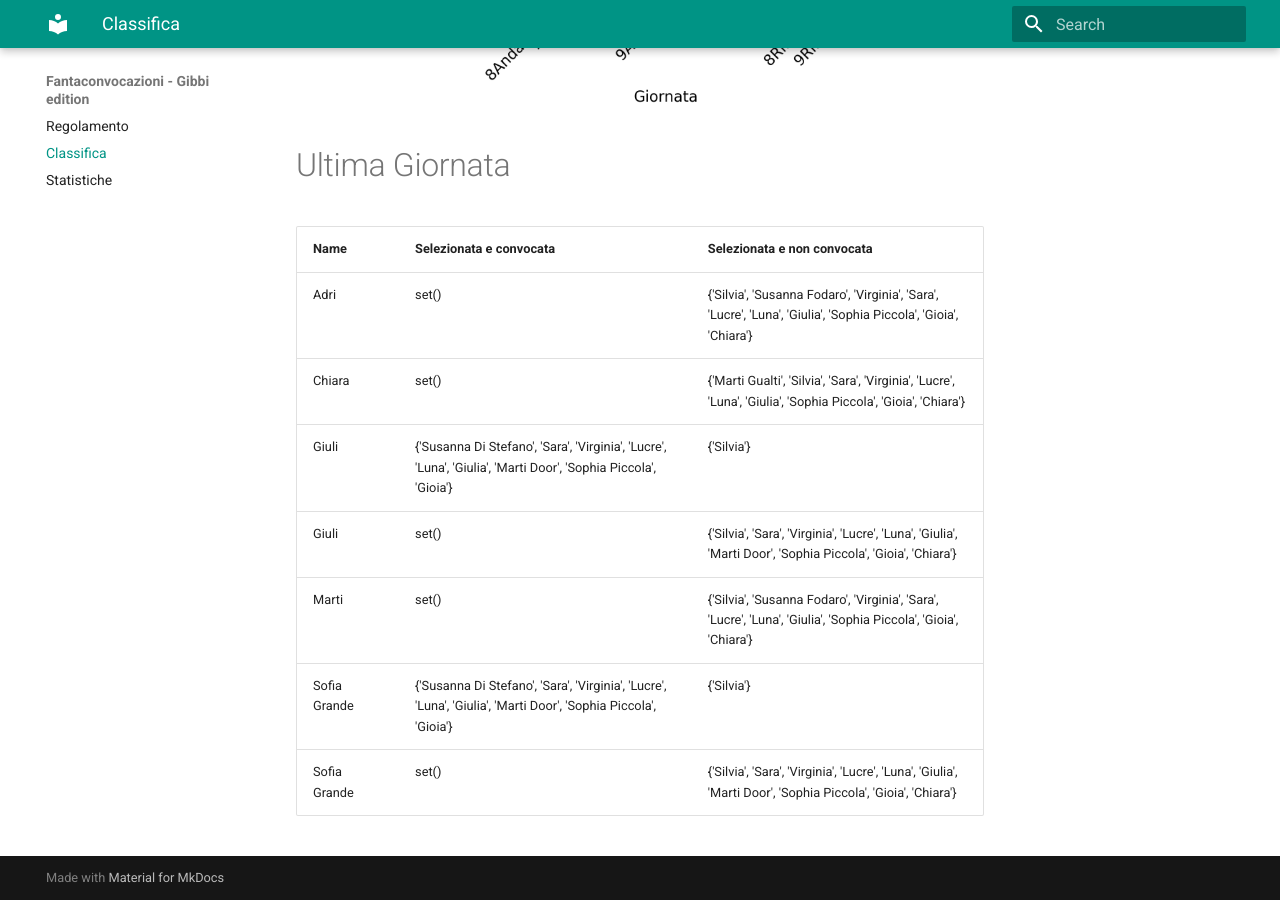
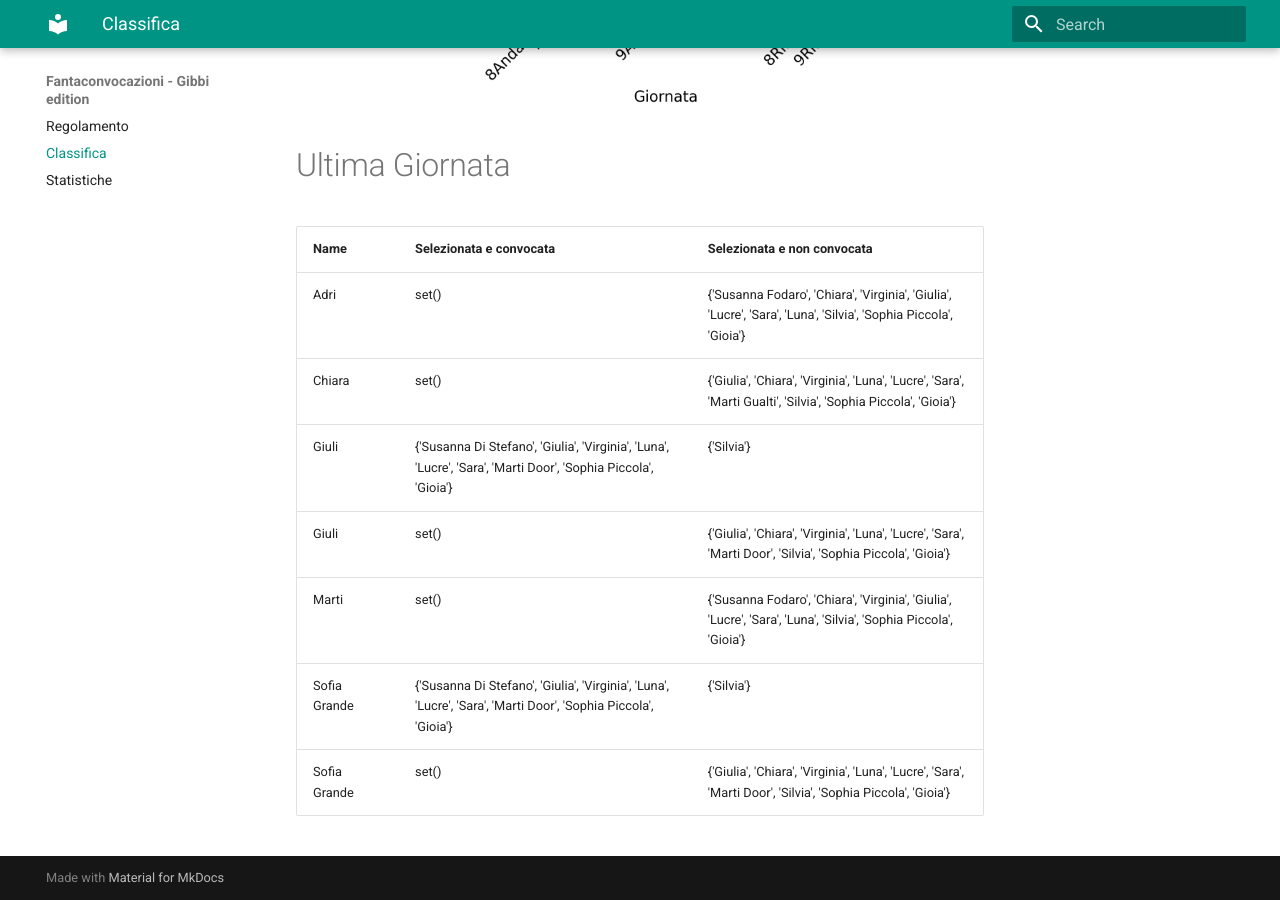
Before and after one commit to martinig94/fantagibbi, an MkDocs documentation site: the page built from docs/Classifica.md, in a window 1280 px wide and 900 px high, scrolled down 1003 px. Built offline with MkDocs 1.6.1 and Material for MkDocs 9.7.7, drawn with Linux system fonts in a browser that asks for light colours.

Commit message:
Auto-update from main.py

```diff
--- a/docs/Classifica.md
+++ b/docs/Classifica.md
@@ -18,11 +18,11 @@
 <!-- START_TABLE CORRECT -->
 | Name         | Selezionata e convocata                                                                                        | Selezionata e non convocata                                                                                      |
 |:-------------|:---------------------------------------------------------------------------------------------------------------|:-----------------------------------------------------------------------------------------------------------------|
-| Adri         | set()                                                                                                          | {'Silvia', 'Susanna Fodaro', 'Virginia', 'Sara', 'Lucre', 'Luna', 'Giulia', 'Sophia Piccola', 'Gioia', 'Chiara'} |
-| Chiara       | set()                                                                                                          | {'Marti Gualti', 'Silvia', 'Sara', 'Virginia', 'Lucre', 'Luna', 'Giulia', 'Sophia Piccola', 'Gioia', 'Chiara'}   |
-| Giuli        | {'Susanna Di Stefano', 'Sara', 'Virginia', 'Lucre', 'Luna', 'Giulia', 'Marti Door', 'Sophia Piccola', 'Gioia'} | {'Silvia'}                                                                                                       |
-| Giuli        | set()                                                                                                          | {'Silvia', 'Sara', 'Virginia', 'Lucre', 'Luna', 'Giulia', 'Marti Door', 'Sophia Piccola', 'Gioia', 'Chiara'}     |
-| Marti        | set()                                                                                                          | {'Silvia', 'Susanna Fodaro', 'Virginia', 'Sara', 'Lucre', 'Luna', 'Giulia', 'Sophia Piccola', 'Gioia', 'Chiara'} |
-| Sofia Grande | {'Susanna Di Stefano', 'Sara', 'Virginia', 'Lucre', 'Luna', 'Giulia', 'Marti Door', 'Sophia Piccola', 'Gioia'} | {'Silvia'}                                                                                                       |
-| Sofia Grande | set()                                                                                                          | {'Silvia', 'Sara', 'Virginia', 'Lucre', 'Luna', 'Giulia', 'Marti Door', 'Sophia Piccola', 'Gioia', 'Chiara'}     |
+| Adri         | set()                                                                                                          | {'Susanna Fodaro', 'Chiara', 'Virginia', 'Giulia', 'Lucre', 'Sara', 'Luna', 'Silvia', 'Sophia Piccola', 'Gioia'} |
+| Chiara       | set()                                                                                                          | {'Giulia', 'Chiara', 'Virginia', 'Luna', 'Lucre', 'Sara', 'Marti Gualti', 'Silvia', 'Sophia Piccola', 'Gioia'}   |
+| Giuli        | {'Susanna Di Stefano', 'Giulia', 'Virginia', 'Luna', 'Lucre', 'Sara', 'Marti Door', 'Sophia Piccola', 'Gioia'} | {'Silvia'}                                                                                                       |
+| Giuli        | set()                                                                                                          | {'Giulia', 'Chiara', 'Virginia', 'Luna', 'Lucre', 'Sara', 'Marti Door', 'Silvia', 'Sophia Piccola', 'Gioia'}     |
+| Marti        | set()                                                                                                          | {'Susanna Fodaro', 'Chiara', 'Virginia', 'Giulia', 'Lucre', 'Sara', 'Luna', 'Silvia', 'Sophia Piccola', 'Gioia'} |
+| Sofia Grande | {'Susanna Di Stefano', 'Giulia', 'Virginia', 'Luna', 'Lucre', 'Sara', 'Marti Door', 'Sophia Piccola', 'Gioia'} | {'Silvia'}                                                                                                       |
+| Sofia Grande | set()                                                                                                          | {'Giulia', 'Chiara', 'Virginia', 'Luna', 'Lucre', 'Sara', 'Marti Door', 'Silvia', 'Sophia Piccola', 'Gioia'}     |
 <!-- END_TABLE CORRECT -->
```
